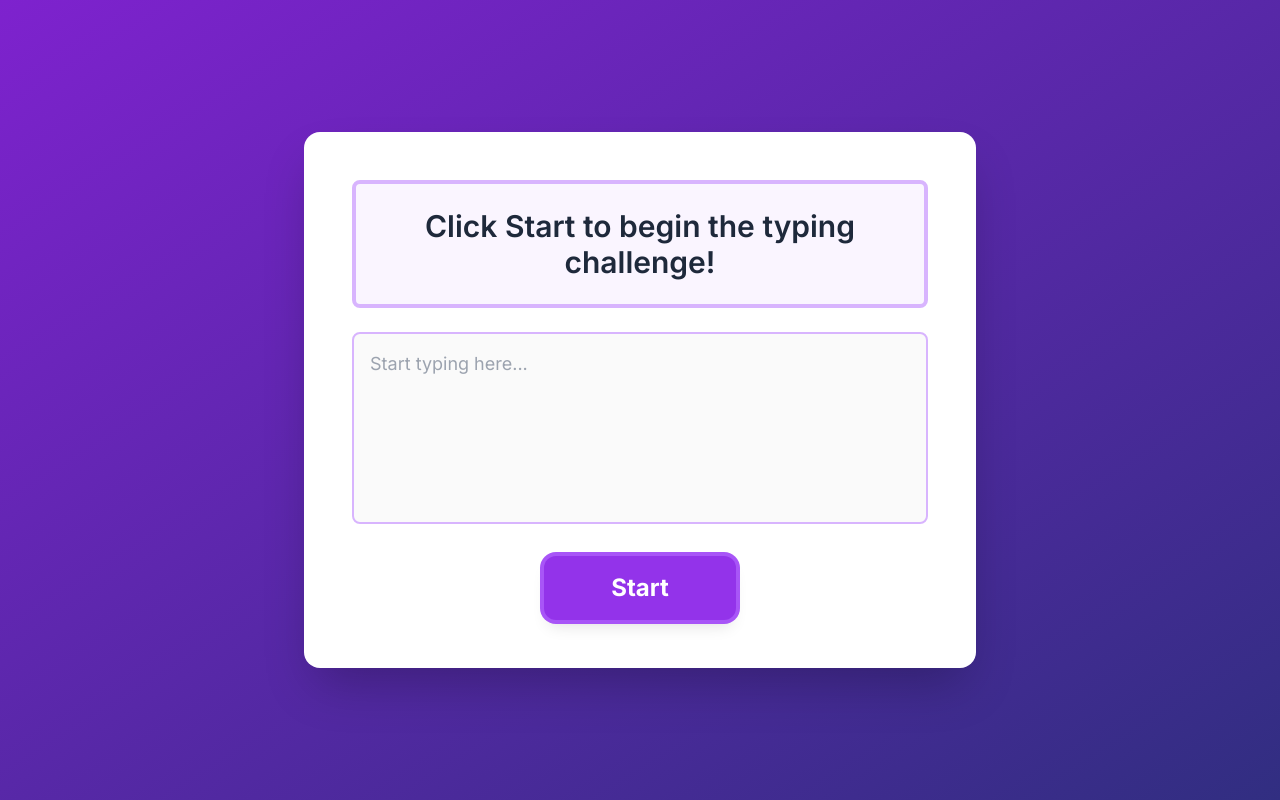
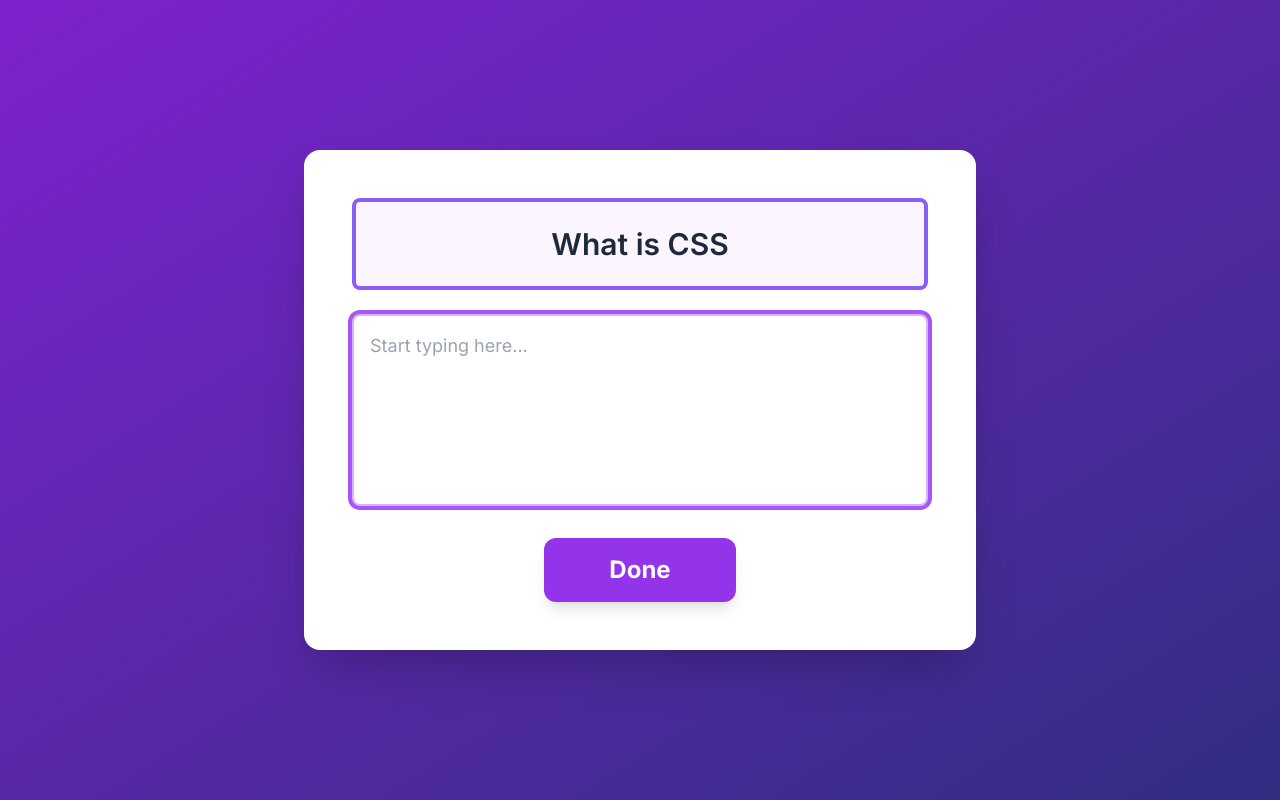
Before and after one commit to TofunmiTranspose/30daysJavaScriptChallenge, a plain HTML site: page Day25/index.html in a window 1280 px wide. Both pictures are taken after a click on the button "Start". Drawn offline with nearby package versions, Linux system fonts and the light colour scheme.

Commit message:
Update index.html

```diff
--- a/Day25/index.html
+++ b/Day25/index.html
@@ -11,8 +11,6 @@
     <link rel="preconnect" href="https://fonts.gstatic.com" crossorigin>
     <link href="https://fonts.googleapis.com/css2?family=Inter:wght@400;500;600;700&display=swap" rel="stylesheet">
     <style>
-        /* Custom styles to ensure MathJax renders correctly if needed, though not directly used here. */
-        /* Also, to ensure the font-family is applied globally */
         body {
             font-family: 'Inter', sans-serif;
         }
@@ -80,14 +78,17 @@
 
         // Event listener for the Start/Done button
         btn.addEventListener("click", () => {
-            if (btn.textContent === "Start") {
-                // If button says "Start", begin the game
-                play();
-                typeArea.value = ""; // Clear the typing area
-                typeArea.disabled = false; // Enable typing area
+            console.log("Button clicked. Current text:", btn.textContent.trim()); // Debugging: Check button text
+            if (btn.textContent.trim() === "Start") { // Added .trim() for robustness
+                console.log("Starting game..."); // Debugging
+                // Enable and clear the typing area first
+                typeArea.disabled = false;
+                typeArea.value = "";
                 typeArea.focus(); // Focus on the typing area for immediate input
-            } else if (btn.textContent === "Done") {
-                // If button says "Done", end the game
+
+                play(); // Call play function
+            } else if (btn.textContent.trim() === "Done") { // Added .trim() for robustness
+                console.log("Ending game..."); // Debugging
                 typeArea.disabled = true; // Disable typing area
                 main.style.borderColor = "#a78bfa"; // Reset border color to a purple shade
                 end(); // Calculate and display results
@@ -96,18 +97,21 @@
 
         // Function to start the game
         function play() {
+            console.log("play() function called."); // Debugging
             // Select a random text from the words array
             let randText = Math.floor(Math.random() * words.length);
             main.textContent = words[randText]; // Display the text
             game.arrText = words[randText]; // Store the text in game state
             main.style.borderColor = "#8b5cf6"; // Change border color to indicate active state
-            btn.textContent = "Done"; // Change button text to "Done"
+            btn.textContent = "Done"; // Change button text to "Done" for the next click
             const duration = new Date();
             game.start = duration.getTime(); // Record start time
+            console.log("Game started. Text:", game.arrText); // Debugging
         }
 
         // Function to end the game and show results
         function end() {
+            console.log("end() function called."); // Debugging
             const duration = new Date();
             game.end = duration.getTime(); // Record end time
             const totalTime = (game.end - game.start) / 1000; // Calculate total time in seconds
@@ -117,22 +121,24 @@
             // Display results in the main area
             main.innerHTML = `Time: <span class="text-purple-600 font-bold">${totalTime.toFixed(2)}s</span> | Correct: <span class="text-green-500 font-bold">${correct.score}</span> out of <span class="text-blue-500 font-bold">${correct.total}</span> words`;
             btn.textContent = "Start"; // Reset button text to "Start"
+            console.log("Game ended. Results displayed."); // Debugging
         }
 
         // Function to compare user's input with the displayed text and calculate score
         function results() {
+            console.log("results() function called."); // Debugging
             let valueOne = game.arrText.split(" "); // Split displayed text into words
             let valueTwo = game.user.split(" "); // Split user's text into words
             let score = 0;
 
             // Compare word by word
             valueOne.forEach((word, idx) => {
-                // Check if the word exists in user's input and matches
+                // Check if the word exists in user's input and matches (case-insensitive)
                 if (valueTwo[idx] && word.toLowerCase() === valueTwo[idx].toLowerCase()) {
                     score++;
                 }
             });
-
+            console.log("Score calculated:", score, "out of", valueOne.length); // Debugging
             return { score, total: valueOne.length }; // Return score and total words
         }
     </script>
```
